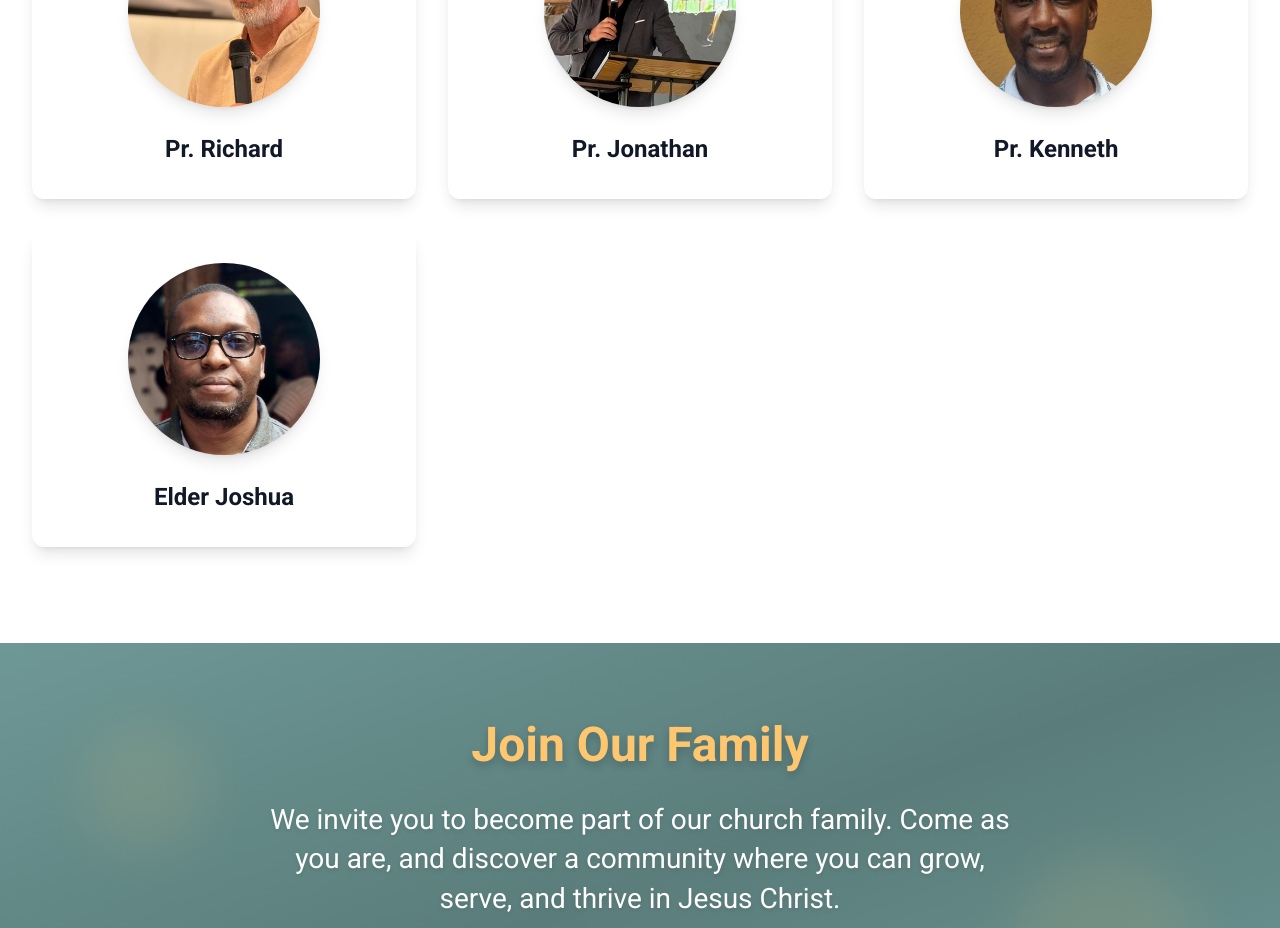
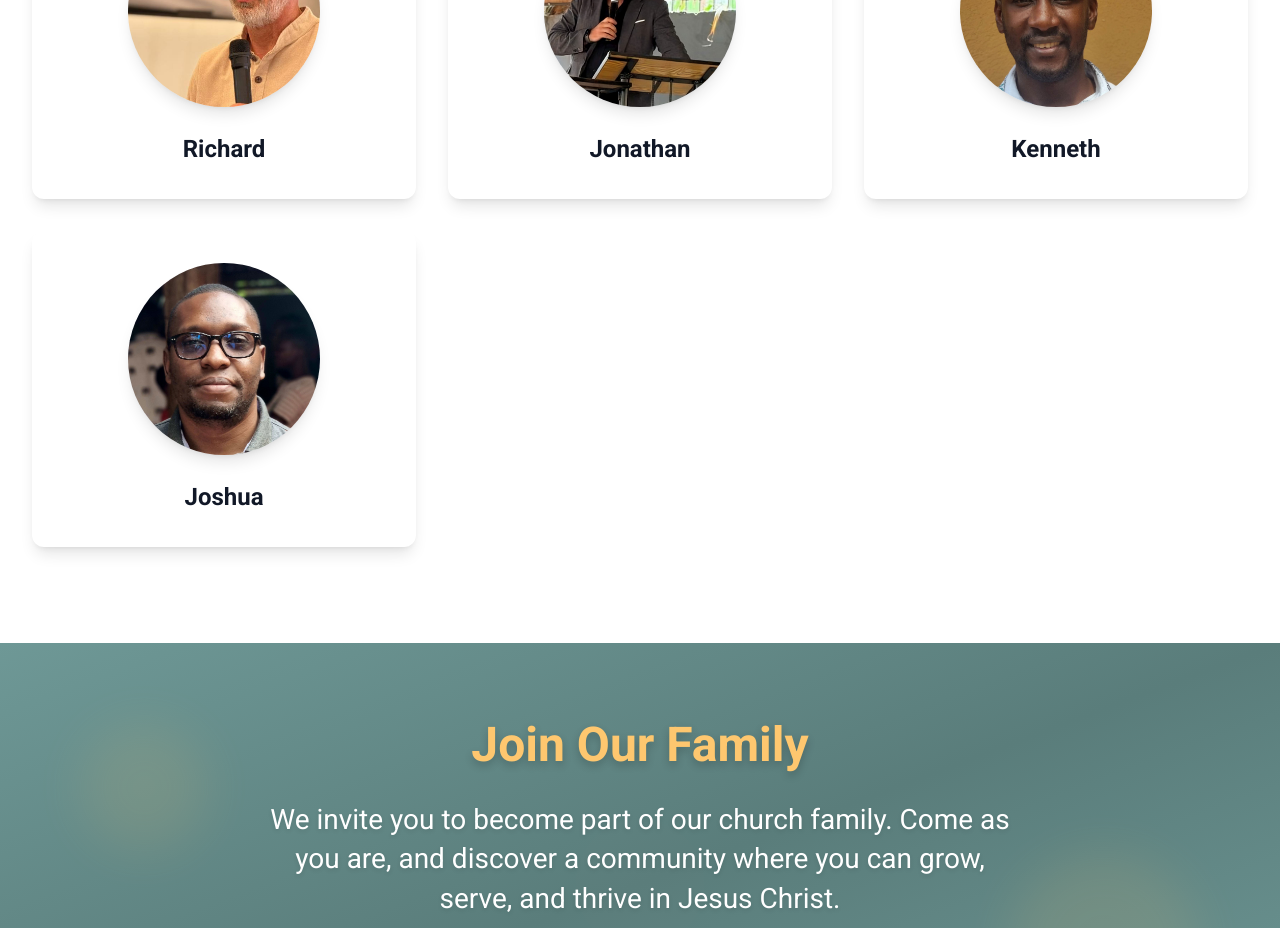
Before and after one commit to Shakesdigital/jtc, a React (Create React App) app: page /about in a window 1280 px wide. Shown: the part 2780-3708 px from the top of the page. Built offline with nearby package versions, Linux system fonts and the light colour scheme.

Commit message:
Update leadership section: remove Pr. and Elder prefixes, use Lead Elder for Richard

```diff
--- a/src/pages/About.js
+++ b/src/pages/About.js
@@ -119,30 +119,30 @@ const About = () => {
 
   const leadership = [
     {
-      name: 'Pr. Richard',
-      role: 'Senior Leader',
+      name: 'Richard',
+      role: 'Lead Elder',
       image: '/images/pr-richard-latest.jpg',
-      bio: 'Pr. Richard oversees the overall vision and ministries of Jinja Town Church, with a heart for encouraging people to love God and love one another as a faith family community.',
+      bio: 'Richard oversees the overall vision and ministries of Jinja Town Church, with a heart for encouraging people to love God and love one another as a faith family community.',
       contact: '+31627997562'
     },
     {
-      name: 'Pr. Jonathan',
+      name: 'Jonathan',
       role: 'Leader - Discipleship & Outreach',
       image: '/images/pr-jonathan-latest.jpg',
-      bio: 'Pr. Jonathan focuses on discipleship training and evangelism, equipping believers to share the Gospel with confidence and love.',
+      bio: 'Jonathan focuses on discipleship training and evangelism, equipping believers to share the Gospel with confidence and love.',
       contact: '+256784805817'
     },
     {
-      name: 'Pr. Kenneth',
+      name: 'Kenneth',
       role: 'Leader - Worship & Family Groups',
       image: '/images/pr-kenneth-latest.jpg',
-      bio: 'Pr. Kenneth guides our worship ministry and oversees family group coordination, fostering deeper spiritual connections.'
+      bio: 'Kenneth guides our worship ministry and oversees family group coordination, fostering deeper spiritual connections.'
     },
     {
-      name: 'Elder Joshua',
-      role: 'Elder - Men\'s Ministry',
+      name: 'Joshua',
+      role: 'Men\'s Ministry',
       image: '/images/elder-joshua-latest.jpg',
-      bio: 'Elder Joshua supports men\'s ministry and serves on the elders\' council, providing spiritual guidance and mentorship.',
+      bio: 'Joshua supports men\'s ministry and serves on the elders\' council, providing spiritual guidance and mentorship.',
       contact: '+256774775058'
     }
   ];
```
